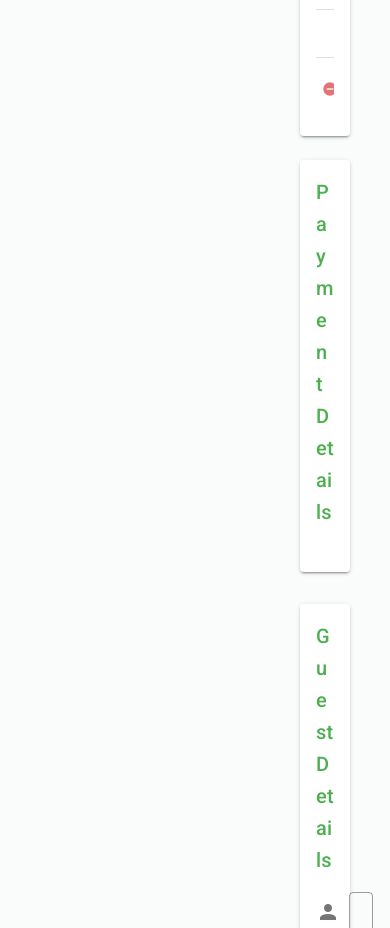
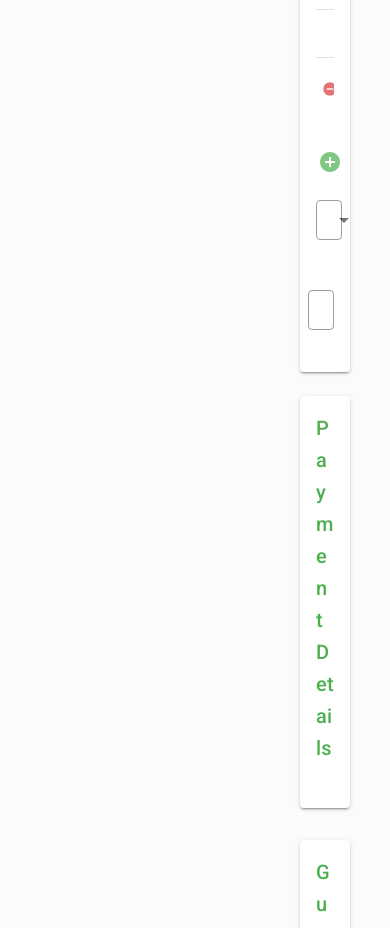
Before and after one commit to mikamikkz/AOSMECSystem, a Vue app in the folder aosmec/: page /checkin in a window 390 px wide. Shown: the part 1960-2888 px from the top of the page. Built offline with nearby package versions, Linux system fonts and the light colour scheme.

Commit message:
v: added additional service ui non responsive

```diff
--- a/aosmec/src/views/Checkin.vue
+++ b/aosmec/src/views/Checkin.vue
@@ -246,6 +246,26 @@
                 </tbody>
               </template>
             </v-simple-table>
+            <v-row class="mt-2">
+              <v-col lg="1" md="1" sm="12" d-flex class="mr-1">
+                <v-btn icon small class="mt-2">
+                  <v-icon color="green lighten-2">mdi-plus-circle</v-icon>
+                </v-btn>
+              </v-col>
+              <v-col lg="7" md="" sm="12" d-flex class="pr-1">
+                <v-select
+                  dense
+                  outlined
+                ></v-select>
+              </v-col>
+              <v-col lg="3" md="3" sm="12" d-flex class="pl-1">
+                <v-text-field
+                  dense
+                  outlined
+                  type="number"
+                ></v-text-field>
+              </v-col>
+            </v-row>
           </v-card-text>
         </v-card>
       </v-col>
```
